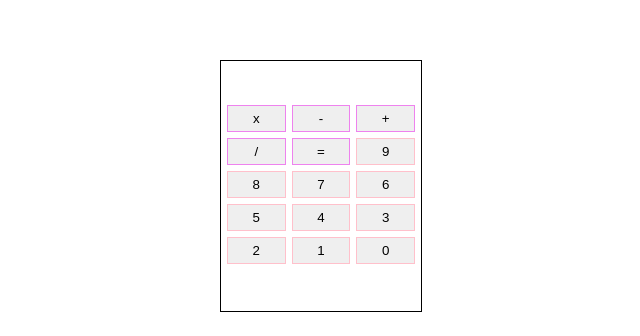
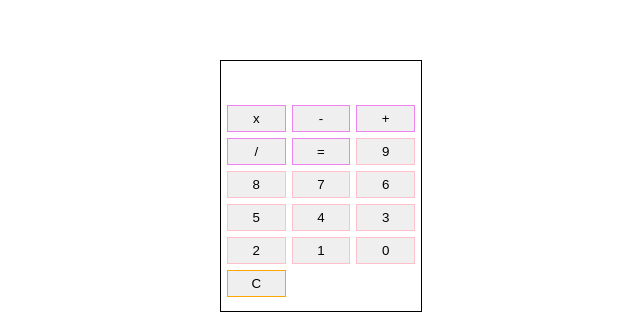
Before and after one commit to hydeiablakey/CalculatorApp, a React app: page / in a window 1280 px wide. Shown: the part 222-558 px from the top of the page, without its empty margins (319-959 px from the left). Built offline with nearby package versions, Linux system fonts and the light colour scheme.

Commit message:
Add HandleOperators and evaluate method that handles operations and evaluates those operations

```diff
--- a/components/containers/App/App.js
+++ b/components/containers/App/App.js
@@ -1,54 +1,126 @@
 import React, { Component } from 'react';
 import Input from '../../presentational/Input/Input';
 import Buttons from '../../presentational/Buttons/Buttons'
-
 import './App.less';
 
 export default class App extends Component {
+  static _operatorCount = 0;
+
   constructor() {
     super();
 
     this.state = {
       prevNum: "",
       currentNum: "",
-      currentOperation: null,
+      currentOperation: null
     }
   }
 
+
+  //Responsible for changing the currentNum to the previousNum and after clicking a valueperator, currentNum returns to "".
+
   _handleOperators = ( event ) => {
     const valueOperator = event.target.value;
-    this.setState({ currentOperation: valueOperator });
+
+    this.setState({
+      prevNum: this.state.currentNum,
+      currentNum: "",
+      currentOperation: valueOperator
+    });
+
+    // handle the operation if this is the second or more
+    // time that we've reached an operator in the same
+    // sequence
+
+
+    if ( App._operatorCount >  0) {
+      this._evaluate(); //Then log the result of the first operation, to get another operation.
+
+    //currentNum is expecting a string because we don't parse until we hit the equal sign.
+    // But, we want to change the currentNumber into an int when a second operator is added or in other words
+    // when count is > 0.
+      //console.log("State of currentNum: ", this.state.currentNum);
+
+      //Trying to change value which is the result of prev num and current num into a string from a number.
+      //So that it will stop concatenating on the result and instead keep
+      //console.log("Result in string form: ", value.toString() );
+      // let z = parseInt(this.state.currentNum);
+      // console.log("Parsed number when count >=1: ", z);
+
+    }
+
+
+    console.log("handleOperators",this.state, "\n operator count \n", _operatorCount);
+
+    App._operatorCount++;
   }
 
-  _handleNumbers = ( event ) => {
-    const digit = parseInt( event.target.value );
 
-    if( this.state.currentOperation === null ) {
-      //if we aren't adding an operation to currentNumber then we should add digits to the currentnumber.
-        this.setState({
-        currentNum: this.state.currentNum + digit
-        });
+  //responsible for converting string currentNum and previousNum and providing operations.
+  _evaluate = () => {
+    let currentNumber = this.state.currentNum;
+    let previousNumber = this.state.prevNum;
+    let x = parseInt(currentNumber);
+    let y = parseInt(previousNumber);
+    console.log("Current Number: ", x);
+    console.log("Previous Number:", y);
 
-      //If we are adding an operation, then set that currentNum to be prevNum and
-      if ( this.state.currentOperation ) {
+    let value;
 
-        this.setState({
-        prevNum: this.state.currentNum
-
-        })
-
-        // console.log(this.state);
-      }
+    if (this.state.currentOperation === "+") {
+      value = x + y;
+    } else if (this.state.currentOperation === "-") {
+      value = x - y;
+    } else if (this.state.currentOperation === "x") {
+      value = x * y;
+    } else if (this.state.currentOperation === "/") {
+      value = x / y;
+    } else {
+      console.log("Invalid Operation.");
     }
 
-    console.log( this.state );
+    console.log("Result: ", String(value));
+
+    this.setState({
+      prevNum: String(value),
+      currentNum: String(value)
+    });
+
+    }
+
+  //Handles numbers that have more than one digit.
+
+  _handleNumbers = ( event ) => {
+    const digit = event.target.value;
+
+    this.setState({
+      currentNum: this.state.currentNum + digit
+    });
+
+    console.log( "handleNumbers", this.state, "\n operator count \n", _operatorCount);
   }
+
+
+
+  //Setup for button to clear the calculator display
+  _clearNumbers = () => {
+    this.setState({
+      currentNum: "",
+      prevNum: "",
+      currentOperation: null
+    })
+  }
+
 
   render() {
     return (
       <div className="container">
-        <Input currentNum={ this.state.currentNum } />
-        <Buttons handleOperators={ this._handleOperators } handleNumbers={ this._handleNumbers } />
+        <Input currentNum={ this.state.currentNum } handleEqual={ this._handleEqualOperator } />
+        <Buttons
+         handleOperators={ this._handleOperators }
+         handleNumbers={ this._handleNumbers }
+         handleClear={this._clearNumbers}
+         evaluate={this._evaluate} />
       </div>
     );
   }
--- a/components/presentational/Buttons/Buttons.js
+++ b/components/presentational/Buttons/Buttons.js
@@ -3,7 +3,7 @@ import './Buttons.less';
 
 export default class Buttons extends Component {
   render() {
-    let { handleOperators, handleNumbers } = this.props;
+    let { handleOperators, handleNumbers, handleClear, evaluate } = this.props;
 
     return(
       <div className="buttonContainer ">
@@ -11,7 +11,13 @@ export default class Buttons extends Component {
         <button className="operatorBtn" onClick={ handleOperators } value="-" >-</button>
         <button className="operatorBtn" onClick={ handleOperators } value="+" >+</button>
         <button className="operatorBtn" onClick={ handleOperators } value="/">/</button>
-        <button className="operatorBtn" onClick={ handleOperators } value="=">=</button>
+
+
+
+        <button className="operatorBtn" onClick={ evaluate } value="=">=</button>
+
+
+
         <button className="numberBtn" onClick={ handleNumbers } value="9">9</button>
         <button className="numberBtn" onClick={ handleNumbers } value="8">8</button>
         <button className="numberBtn" onClick={ handleNumbers } value="7">7</button>
@@ -22,6 +28,10 @@ export default class Buttons extends Component {
         <button className="numberBtn" onClick={ handleNumbers } value="2">2</button>
         <button className="numberBtn" onClick={ handleNumbers } value="1">1</button>
         <button className="numberBtn" onClick={ handleNumbers } value="0">0</button>
+
+        <button className="clearBtn" onClick={handleClear} value="clear">C</button>
+
+
       </div>
     );
   }
--- a/components/presentational/Buttons/Buttons.less
+++ b/components/presentational/Buttons/Buttons.less
@@ -13,6 +13,7 @@
 
 
 }
+
 .numberBtn {
 
 	border:1px solid pink;
@@ -20,3 +21,10 @@
 	margin: 3px;
 
 }
+
+.clearBtn {
+	border: 1px solid orange;
+	padding: 5px;
+	margin: 3px;
+
+}
```
